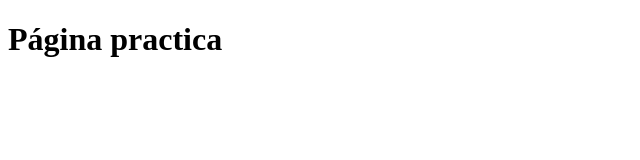
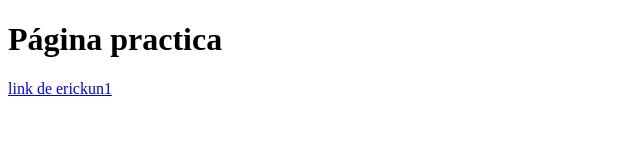
Before and after one commit to Javier1805458/website_53, a plain HTML site: page index.html in a window 1280 px wide. Shown: the whole page, without its empty margins (0-640 px from the left). Drawn offline with Linux system fonts and the light colour scheme.

Commit message:
add link

```diff
--- a/index.html
+++ b/index.html
@@ -8,5 +8,6 @@
 </head>
 <body>
     <h1>Página practica</h1>
+    <a href="erickun1/erickun1.html"> link de erickun1</a> <br>
 </body>
 </html>
```
